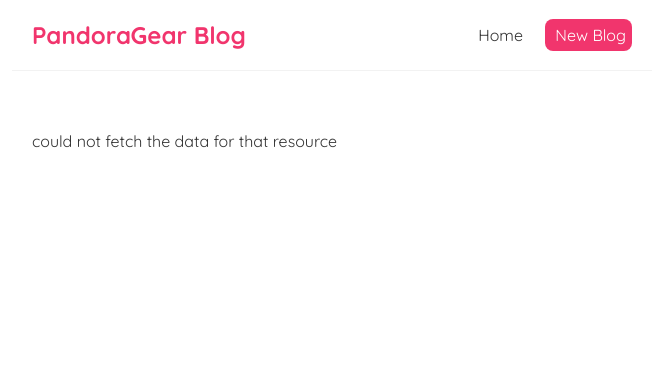
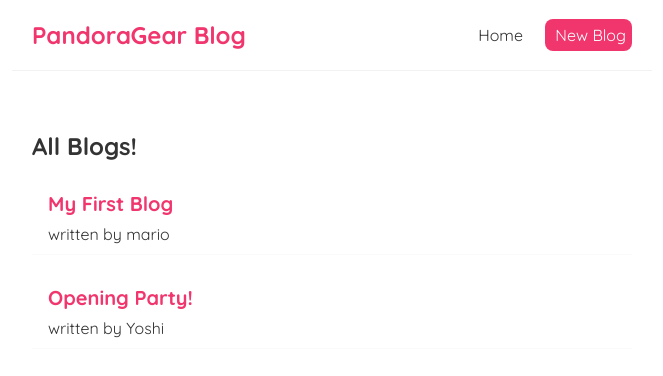
Before and after one commit to andydangit/Ninja-Modern-React, a React (Create React App) app: page / in a window 1280 px wide. Shown: the top 376 px of the page, without its empty margins (308-971 px from the left). Built offline with nearby package versions, Linux system fonts and the light colour scheme; no server answers; data requests are answered from the project's data file.

Commit message:
change link back to working

```diff
--- a/src/Component/pages/Home.js
+++ b/src/Component/pages/Home.js
@@ -11,7 +11,7 @@ const [error, setError ] =useState(null);
 
 
 useEffect(() => {
-    fetch('http://localhost:8000/blogss')
+    fetch('http://localhost:8000/blogs')
     .then(res => {
         // if connect to server but cannot get data will throw error
         if(!res.ok) {
```
